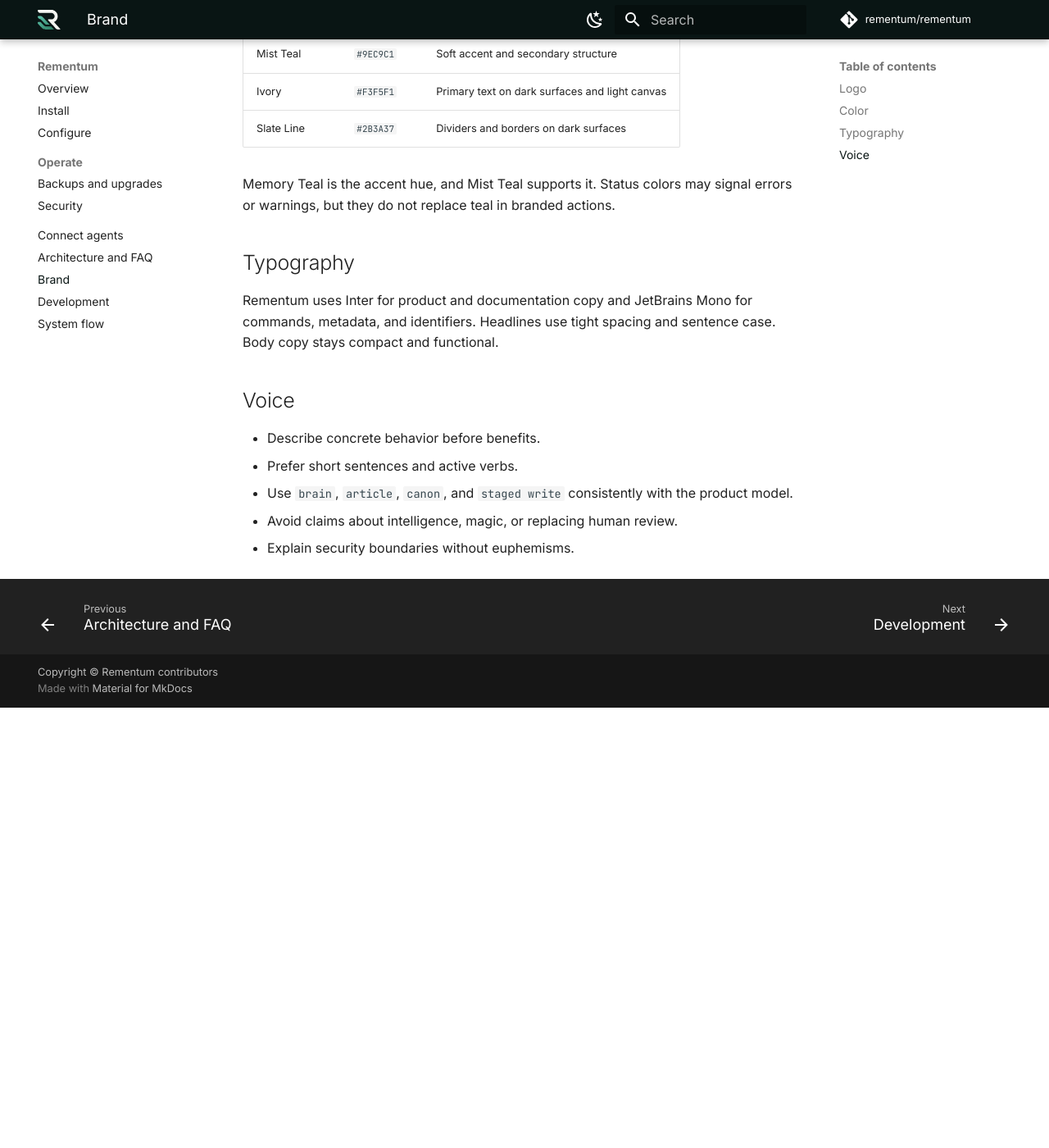
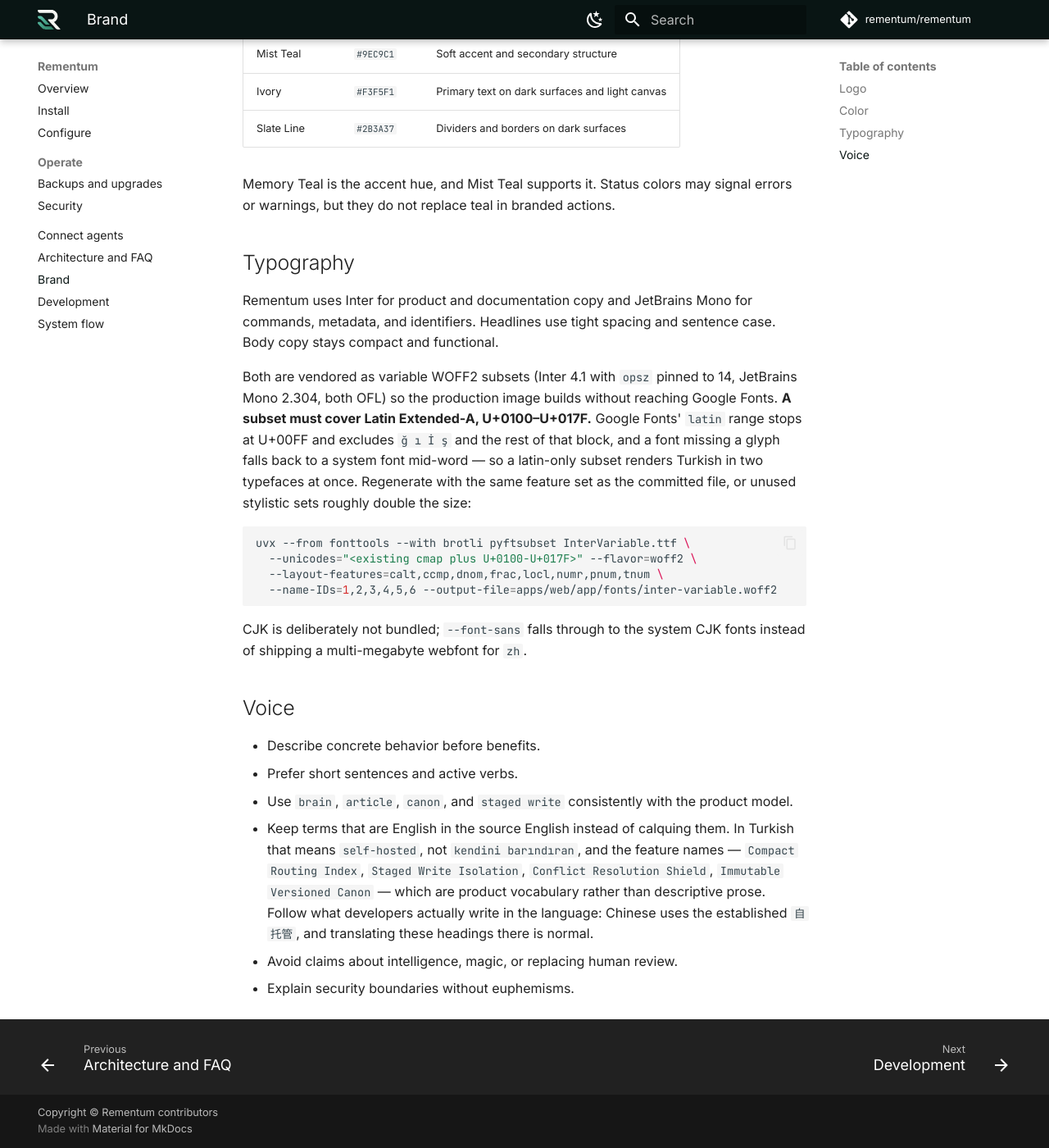
Before and after one commit to rementum/rementum, an MkDocs documentation site: the page built from docs/brand.md, in a window 1280 px wide and 1400 px high, scrolled down 1103 px. Shown: the whole window at 82% size. Built offline with MkDocs 1.6.1 and Material for MkDocs 9.7.7, drawn with Linux system fonts in a browser that asks for light colours; comment, search, counter and statistics services are not loaded; before the commit the page ends 1966 px from its top, so only the background shows below that.

Commit message:
fix(web): cover Turkish glyphs in the vendored fonts
The vendored Inter and JetBrains Mono were subsets cut to Google Fonts' `latin`
unicode-range, which stops at U+00FF. Turkish needs U+011E/011F (g-breve), U+0130
(I-dotted) and U+015E/015F (s-cedilla) from Latin Extended-A, so every one of those
letters fell through to a system font and Turkish copy rendered in two typefaces at
once. Both subsets now cover the whole of Latin Extended-A, which also removes the
same trap for Polish, Czech, Hungarian and Romanian.

Regenerated from the upstream sources (Inter 4.1 with `opsz` pinned to 14 to match the
single-axis file being replaced, JetBrains Mono 2.304) with the feature set the
committed files already carried. Using every layout feature instead roughly doubles
the size for stylistic sets nothing here uses; with the matching set, Inter is 14%
smaller than the file it replaces. docs/brand.md records the requirement and the
regeneration command.

Also reverts Turkish `self-hosted` to English. `Kendini barındıran` was a literal
calque and the previous commit introduced it while "fixing" the opposite. The four
feature headings in how-it-works follow the same rule: they are product vocabulary,
not prose. docs/brand.md now states the policy.

````diff
--- a/docs/brand.md
+++ b/docs/brand.md
@@ -39,10 +39,32 @@
 and identifiers. Headlines use tight spacing and sentence case. Body copy stays compact and
 functional.
 
+Both are vendored as variable WOFF2 subsets (Inter 4.1 with `opsz` pinned to 14, JetBrains Mono
+2.304, both OFL) so the production image builds without reaching Google Fonts. **A subset must
+cover Latin Extended-A, U+0100–U+017F.** Google Fonts' `latin` range stops at U+00FF and excludes
+`ğ ı İ ş` and the rest of that block, and a font missing a glyph falls back to a system font
+mid-word — so a latin-only subset renders Turkish in two typefaces at once. Regenerate with the
+same feature set as the committed file, or unused stylistic sets roughly double the size:
+
+```bash
+uvx --from fonttools --with brotli pyftsubset InterVariable.ttf \
+  --unicodes="<existing cmap plus U+0100-U+017F>" --flavor=woff2 \
+  --layout-features=calt,ccmp,dnom,frac,locl,numr,pnum,tnum \
+  --name-IDs=1,2,3,4,5,6 --output-file=apps/web/app/fonts/inter-variable.woff2
+```
+
+CJK is deliberately not bundled; `--font-sans` falls through to the system CJK fonts instead of
+shipping a multi-megabyte webfont for `zh`.
+
 ## Voice
 
 - Describe concrete behavior before benefits.
 - Prefer short sentences and active verbs.
 - Use `brain`, `article`, `canon`, and `staged write` consistently with the product model.
+- Keep terms that are English in the source English instead of calquing them. In Turkish that means
+  `self-hosted`, not `kendini barındıran`, and the feature names — `Compact Routing Index`,
+  `Staged Write Isolation`, `Conflict Resolution Shield`, `Immutable Versioned Canon` — which are
+  product vocabulary rather than descriptive prose. Follow what developers actually write in the
+  language: Chinese uses the established `自托管`, and translating these headings there is normal.
 - Avoid claims about intelligence, magic, or replacing human review.
 - Explain security boundaries without euphemisms.
````
Also changed, not shown: 4 other files.
